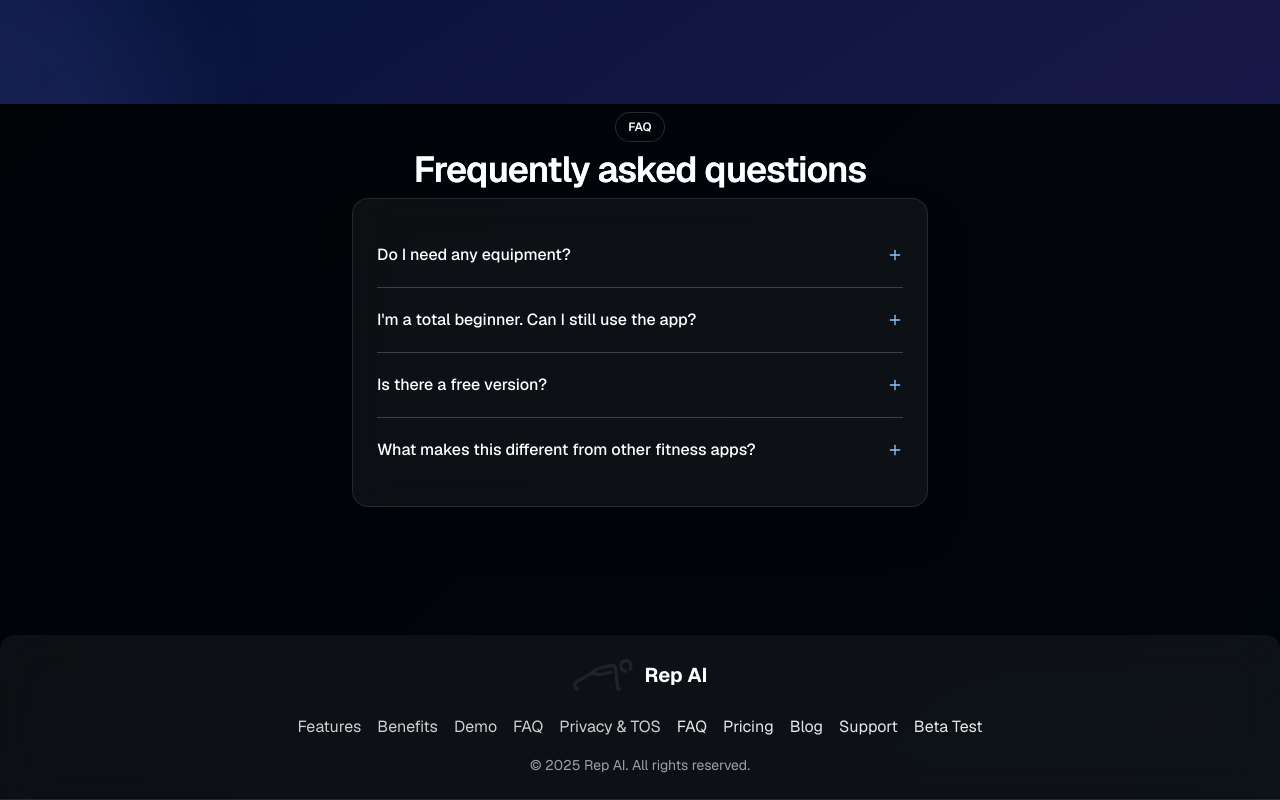
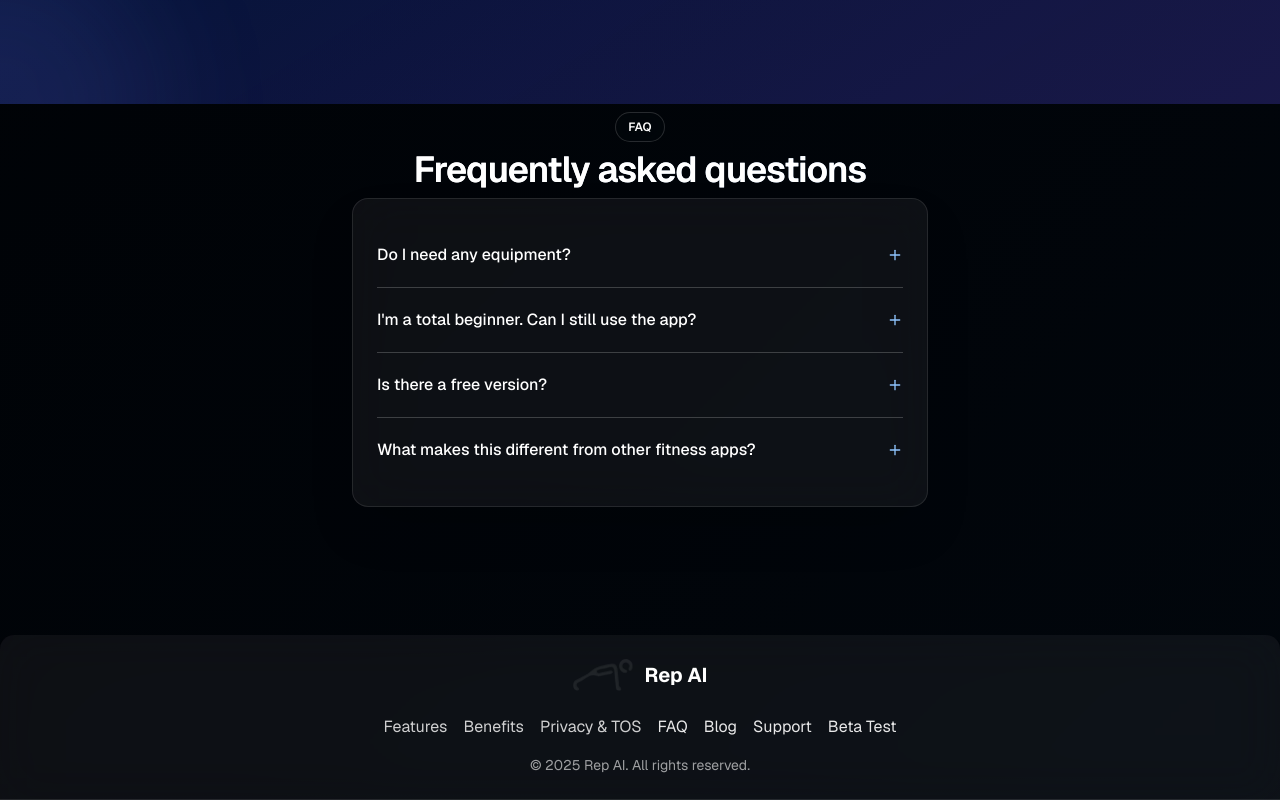
Before and after one commit to jak-weston/skilltree-website, a Next.js app: page /faq in a window 1280 px wide. Shown: the part 696-1496 px from the top of the page. Built offline with nearby package versions, Linux system fonts and the light colour scheme.

Commit message:
Refactor: Comment out unused navigation items for demo, FAQ, and pricing to streamline the navigation structure

```diff
--- a/src/content/nav/nav.ts
+++ b/src/content/nav/nav.ts
@@ -1,5 +1,5 @@
 import { FaShieldHalved, FaStar } from "react-icons/fa6";
-import { FaLaptop, FaQuestionCircle, FaRocket } from "react-icons/fa";
+import { FaRocket } from "react-icons/fa";
 
 const nav = [
   {
@@ -18,18 +18,18 @@ const nav = [
         icon: FaRocket,
         desc: "Why use Rep AI?",
       },
-      {
-        href: "/#demo",
-        label: "Demo",
-        icon: FaLaptop,
-        desc: "Explore Rep AI's features",
-      },
-      {
-        href: "/#faq",
-        label: "FAQ",
-        icon: FaQuestionCircle,
-        desc: "Frequently Asked Questions",
-      },
+      // {
+      //   href: "/#demo",
+      //   label: "Demo",
+      //   icon: FaLaptop,
+      //   desc: "Explore Rep AI's features",
+      // },
+      // {
+      //   href: "/#faq",
+      //   label: "FAQ",
+      //   icon: FaQuestionCircle,
+      //   desc: "Frequently Asked Questions",
+      // },
       {
         href: "/privacy-policy",
         label: "Privacy & TOS",
@@ -40,7 +40,7 @@ const nav = [
   },
 
   { href: "/faq", label: "FAQ" },
-  { href: "/#pricing", label: "Pricing" },
+  // { href: "/#pricing", label: "Pricing" },
   { href: "/blog", label: "Blog" },
   { href: "/support", label: "Support" },
   { href: "/beta-test", label: "Beta Test" },
```
